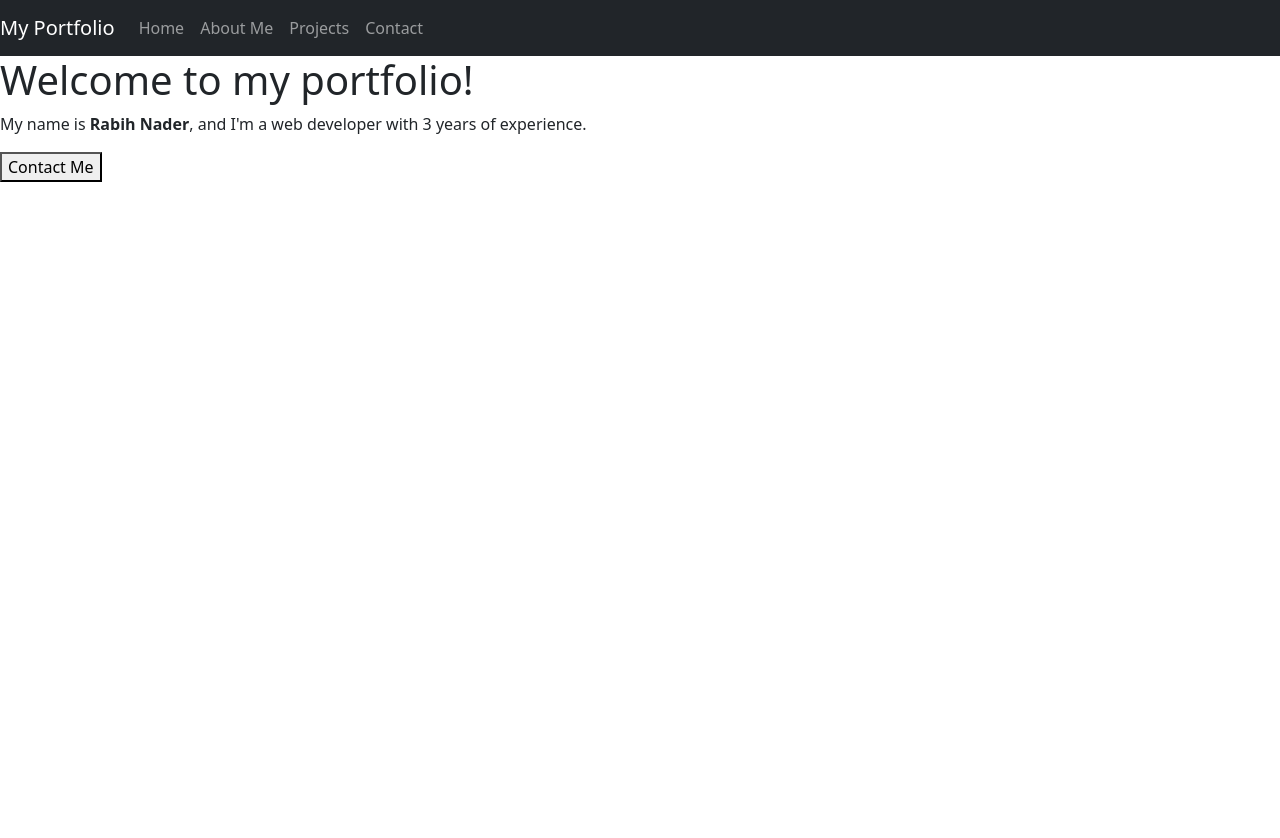
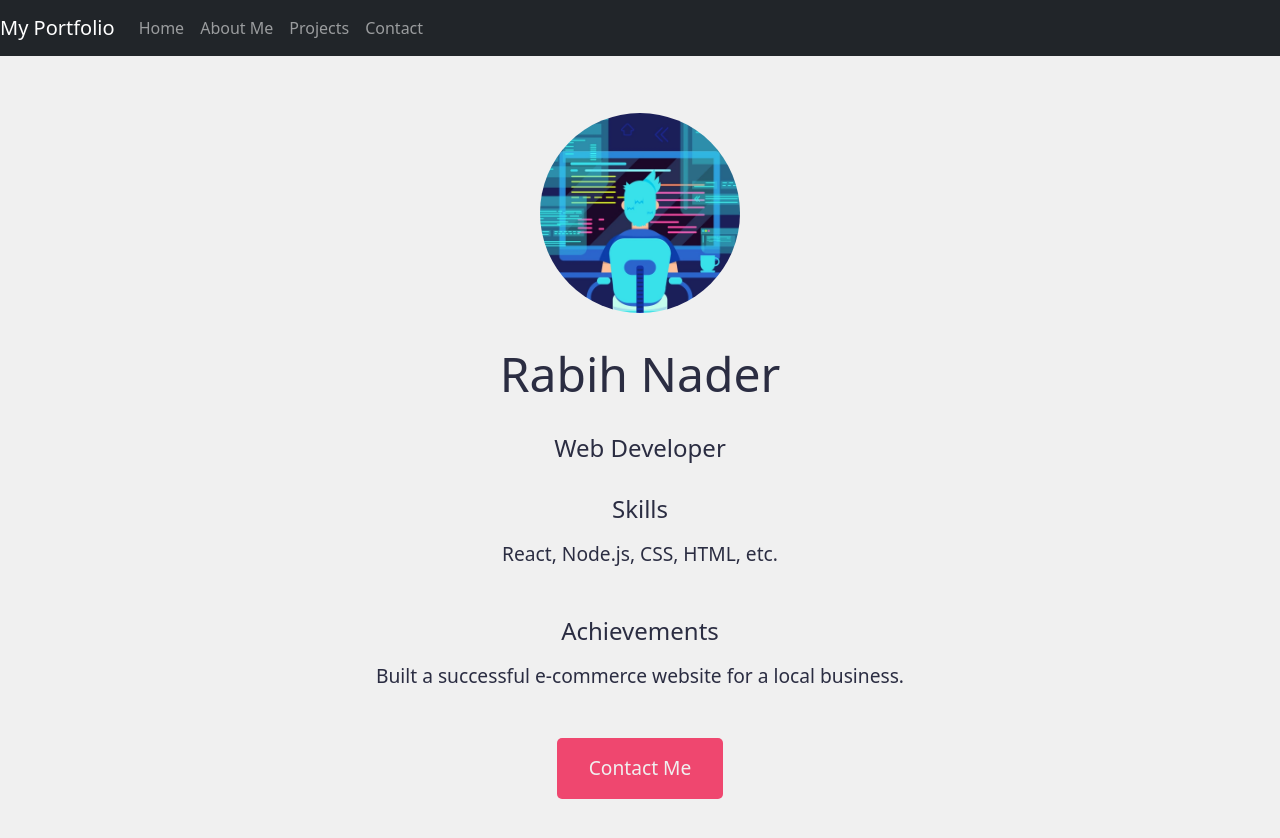
Before and after one commit to Rabih-Nadr/My-Portfolio, a React (Create React App) app: page / in a window 1280 px wide. Shown: the top 838 px of the page. Before the commit the page ends 800 px from the top, so only its background shows below. Built offline with nearby package versions, Linux system fonts and the light colour scheme.

Commit message:
Home page css is created

```diff
--- a/src/Pages/Home.js
+++ b/src/Pages/Home.js
@@ -1,16 +1,24 @@
-//HomePage.js
+import React from "react";
+import "../styleSheet/Home.css";
+import profilePhoto from "../assets/profile-photo.png";
 
-import React from "react";
+function Home() {
+  return (
+    <div className="homepage-container">
+      <img className="homepage-photo" src={profilePhoto} alt="Profile" />
+      <h1 className="homepage-name">Rabih Nader</h1>
+      <h2 className="homepage-headline">Web Developer</h2>
+      <div className="homepage-section">
+        <h3 className="homepage-section-title">Skills</h3>
+        <p className="homepage-section-content">React, Node.js, CSS, HTML, etc.</p>
+      </div>
+      <div className="homepage-section">
+        <h3 className="homepage-section-title">Achievements</h3>
+        <p className="homepage-section-content">Built a successful e-commerce website for a local business.</p>
+      </div>
+      <button className="homepage-button">Contact Me</button>
+    </div>
+  );
+}
 
-function HomePage() {
-    return (
-      <div>
-        <h1>Welcome to my portfolio!</h1>
-        <p>My name is <b>Rabih Nader</b>, and I'm a web developer with 3 years of experience.</p>
-        <button>Contact Me</button>
-      </div>
-    );
-  }
-
-
-  export default HomePage;
+export default Home;
--- /dev/null
+++ b/src/styleSheet/Home.css
@@ -0,0 +1,56 @@
+.homepage-container {
+    display: flex;
+    flex-direction: column;
+    align-items: center;
+    justify-content: center;
+    height: 100vh;
+    background-color: #F0F0F0;
+  }
+
+  .homepage-name {
+    font-size: 3rem;
+    margin-bottom: 2rem;
+    color: #2B2D42;
+    text-align: center;
+  }
+
+  .homepage-headline {
+    font-size: 1.5rem;
+    margin-bottom: 2rem;
+    color: #2B2D42;
+    text-align: center;
+  }
+
+  .homepage-photo {
+    width: 200px;
+    height: 200px;
+    border-radius: 50%;
+    object-fit: cover;
+    margin-bottom: 2rem;
+  }
+
+  .homepage-section {
+    margin-bottom: 2rem;
+    text-align: center;
+  }
+
+  .homepage-section-title {
+    font-size: 1.5rem;
+    margin-bottom: 1rem;
+    color: #2B2D42;
+  }
+
+  .homepage-section-content {
+    font-size: 1.2rem;
+    color: #2B2D42;
+  }
+
+  .homepage-button {
+    background-color: #EF476F;
+    border: none;
+    border-radius: 5px;
+    color: #F0F0F0;
+    font-size: 1.2rem;
+    padding: 1rem 2rem;
+    cursor: pointer;
+  }
```
Also changed, not shown: src/assets/profile-photo.png (added).
